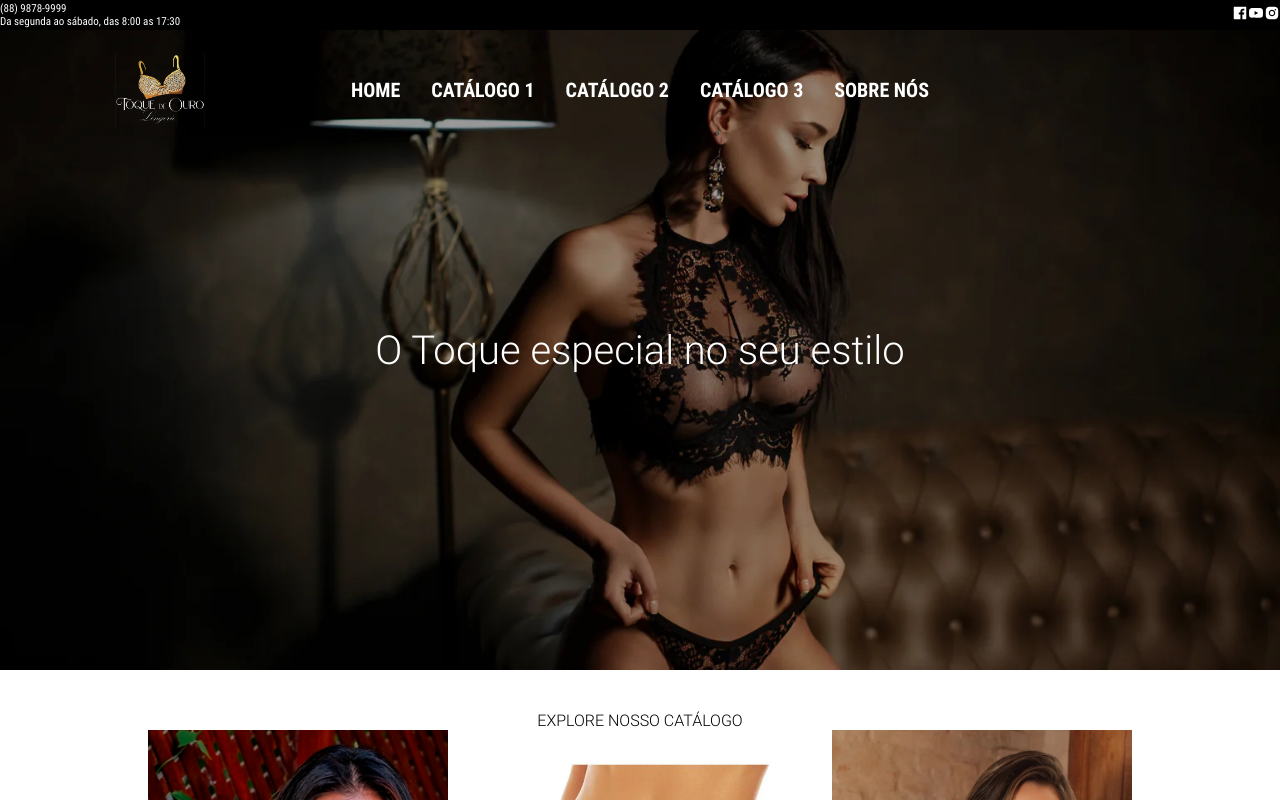
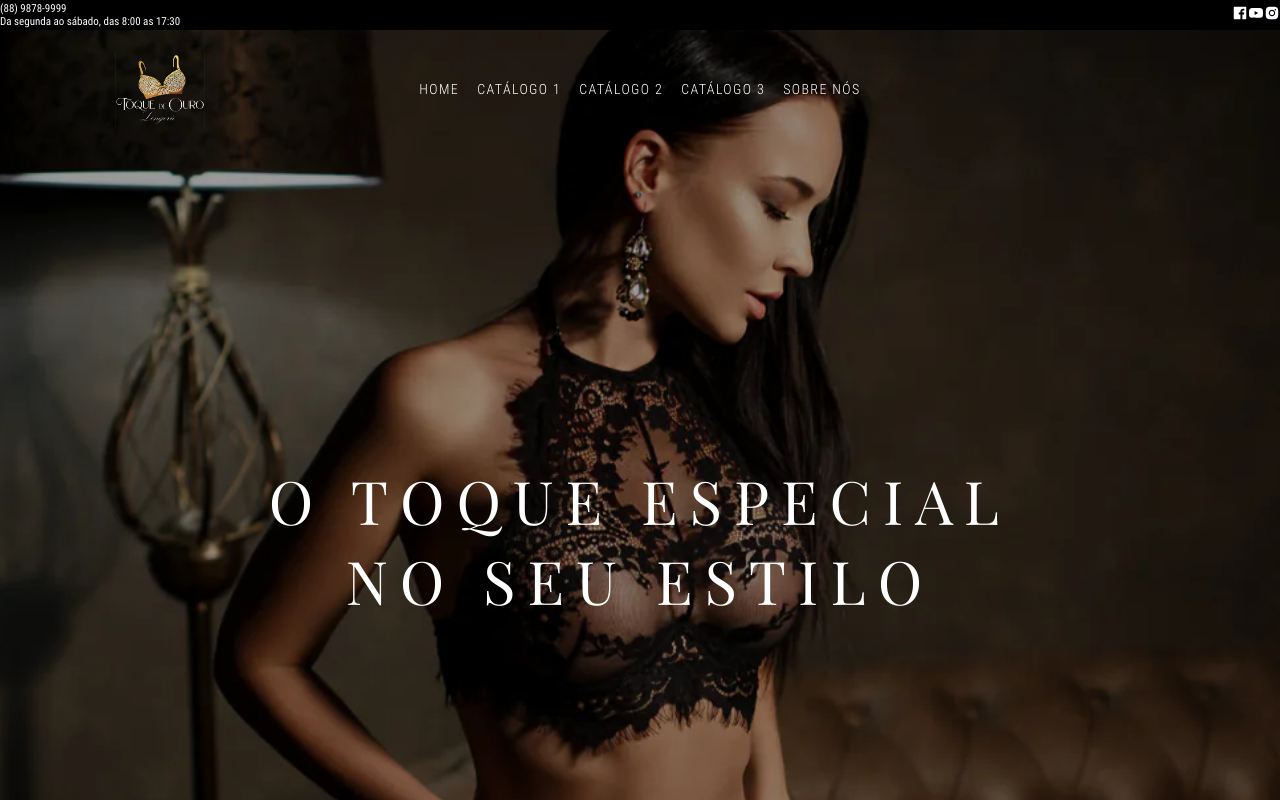
Before and after one commit to vitorfail/toque-de-ouro, a Next.js app: page / in a window 1280 px wide. Shown: the top 800 px of the page. Built offline with nearby package versions, Linux system fonts and the light colour scheme.

Commit message:
testando

```diff
--- a/src/app/Header/Header.css
+++ b/src/app/Header/Header.css
@@ -1,3 +1,7 @@
+@font-face {
+    font-family: "Roboto";
+    src: url("../Roboto/RobotoCondensed-Light.ttf");
+}
 .header{
     transition: all ease 0.2s;
     position: fixed;
@@ -13,6 +17,7 @@
     color: rgb(0, 0, 0);
     background: white;
     top: 0;
+    border-bottom: 0.2px solid rgba(0, 0, 0, 0.288);
 }
 .header .logo{
     justify-content: center;
@@ -28,13 +33,20 @@
 .header .menu{
     display: flex;
     align-items: center;
-    justify-content: space-evenly;
+    justify-content: center;
     height: 100%;
     width: 50%;
 }
 .header p{
-    font-size: 20px;
-    font-weight: 700;
+    font-family: "Roboto";
+    font-weight: 400;
+    font-size: 14px;
+    line-height: 1.1;
+    cursor: pointer;
+    letter-spacing: .1em;
+    transition: all .3s ease-in-out;
+    text-transform: uppercase;
+    margin: 9px;
 }
 .header .aviso{
     width: 25%;
--- a/src/app/globals.css
+++ b/src/app/globals.css
@@ -32,8 +32,8 @@
   font-weight: 600;
 }
 @font-face {
-  font-family: "Roboto";
-  src: url("./Roboto/RobotoCondensed-Bold.ttf");
+  font-family: "Play";
+  src: url("./Roboto/PlayfairDisplay-Regular.ttf");
   font-weight: 700;
 }
 .app{
@@ -58,18 +58,23 @@
   z-index: 10;
   background: url("./image/BANNER.webp") no-repeat;
   background-size: cover;
+  background-position: center;
   width: 100%;
-  height: 80vh;
+  height: 1020px;
 }
 .app .banner p{
+  text-align: center;
+  letter-spacing: .2em;
+  font-weight: 400;
+  font-family: "Play";
+  text-transform: uppercase;
   color: white;
   width: 100%;
   height: 100%;
   display: flex;
   align-items: center;
   justify-content: center;
-  font-family: url("./Roboto/PlayfairDisplay-Bold.ttf");
-  font-size: 40px;
+  font-size: 60px;
 }
 .app .catalogo{
   display: flex;
--- a/src/app/page.js
+++ b/src/app/page.js
@@ -32,7 +32,7 @@ export default function Home() {
         </div>
       </section>
       <section className='banner'>
-        <p>O Toque especial no seu estilo</p>
+        <p>O Toque especial <br/>no seu estilo</p>
       </section>
       <section className='catalogo'>
         <p>EXPLORE NOSSO CATÁLOGO</p>
```
Also changed, not shown: src/app/Roboto/artegra.otf (added).
